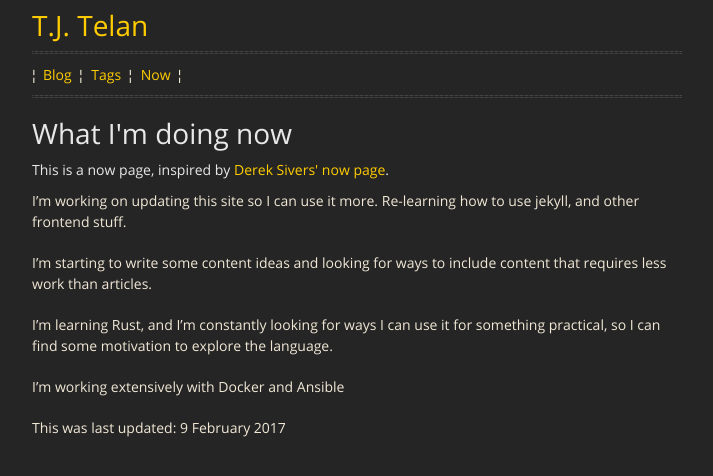
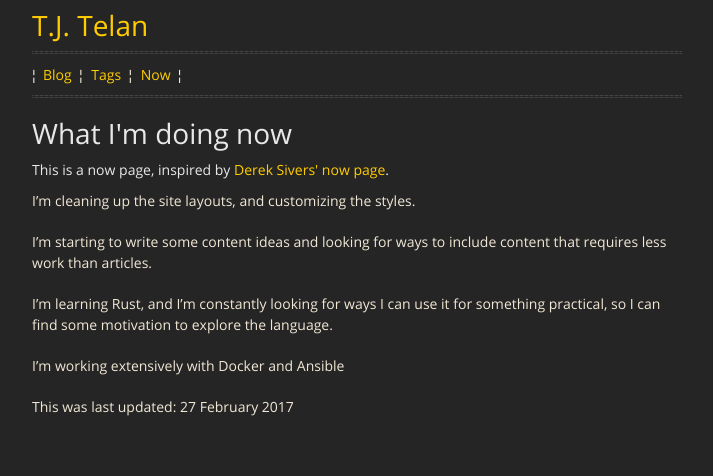
Before and after one commit to tjtelan/tjtelan.github.io, a Jekyll site: the page built from now/index.md, in a window 1280 px wide. Shown: the top 476 px of the page, without its empty margins (283-996 px from the left). Built offline with Jekyll 4.4.1, drawn with Linux system fonts in a browser that asks for light colours; nearby versions of some CDN libraries.

Commit message:
My update had the wrong date, so I just decided to update the now page while I was fixing the date

```diff
--- a/now/index.md
+++ b/now/index.md
@@ -1,9 +1,9 @@
 ---
 layout: now
-date: 2017-2-9
+date: 2017-2-27
 ---
 
-I'm working on updating this site so I can use it more. Re-learning how to use jekyll, and other frontend stuff.
+I'm cleaning up the site layouts, and customizing the styles.
 
 I'm starting to write some content ideas and looking for ways to include content that requires less work than articles.
 
```
